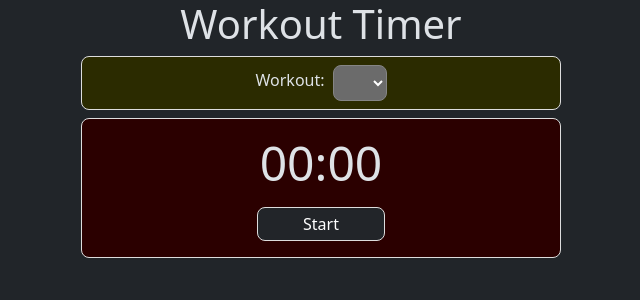
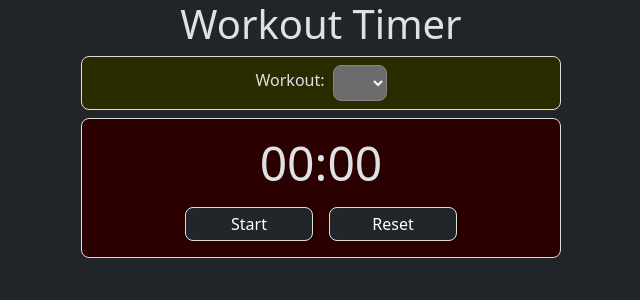
Before and after one commit to aneumayer/vue-workout-timer, a Vue app: page / in a window 1280 px wide. Shown: the top 300 px of the page, without its empty margins (319-959 px from the left). Built offline with nearby package versions, Linux system fonts and the light colour scheme.

Commit message:
✨ Add reset button.

```diff
--- a/src/components/SessionTimer.vue
+++ b/src/components/SessionTimer.vue
@@ -23,6 +23,11 @@ const stopTimer = () => {
         clearInterval(intervalId.value);
         intervalId.value = null;
     }
+};
+
+// Reset the app by reloading the page
+const onClickreset = () => {
+    location.reload();
 };
 
 
@@ -56,6 +61,7 @@ onUnmounted(() => {
         <div class="display d-flex justify-content-center">{{ sessionTime }}</div>
         <div class="controls d-flex justify-content-center">
             <button class="control-button p-1" @click="toggleTimer">{{ buttonText }}</button>
+            <button class="control-button p-1" @click="onClickreset">Reset</button>
         </div>
     </div>
 </template>
```
